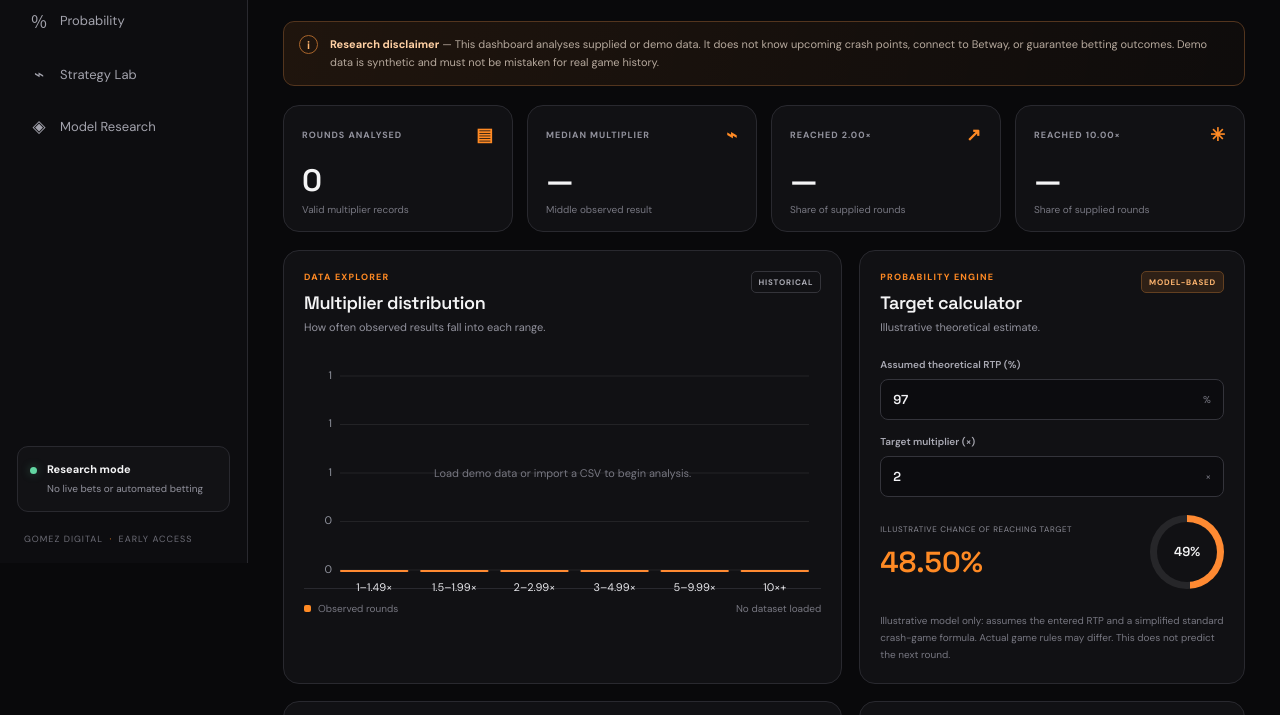
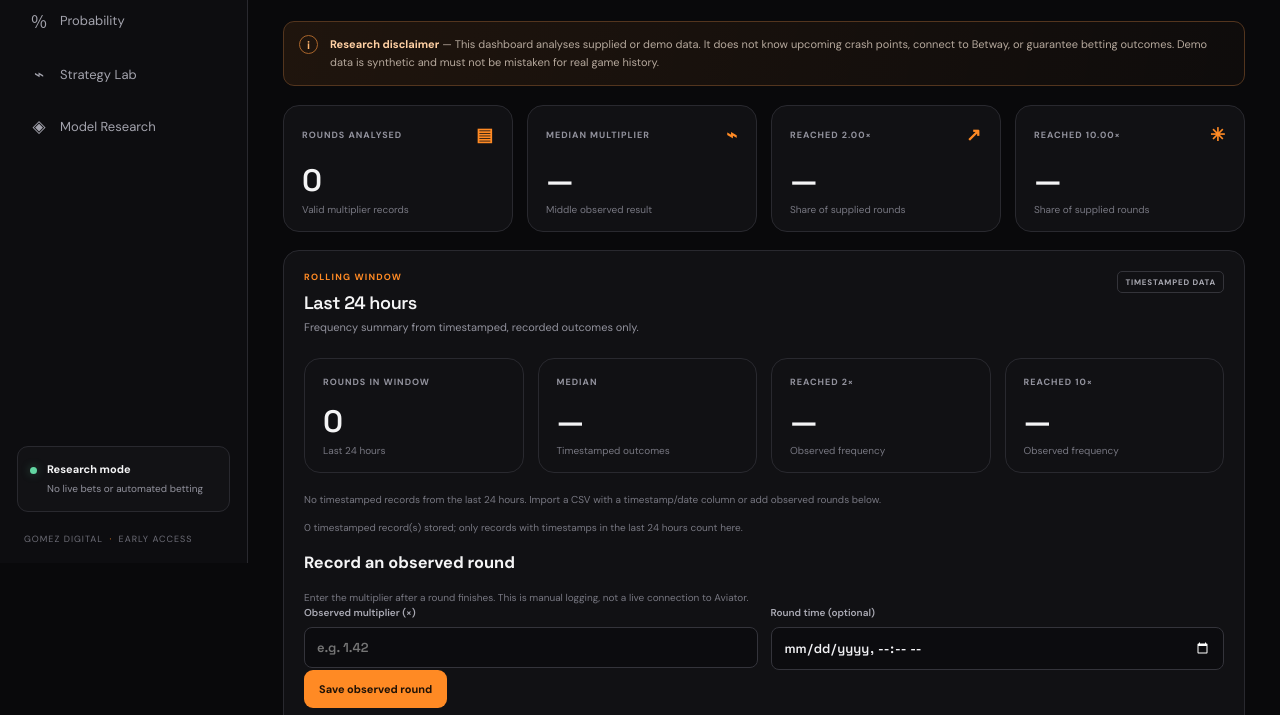
Before and after one commit to gomezdigital/Gomez-Aviator-Intelligence, a plain HTML site: page index.html in a window 1280 px wide. Shown: the part 237-952 px from the top of the page. Drawn offline with Linux system fonts and the light colour scheme.

Commit message:
Add rolling 24-hour history and manual outcome logging

```diff
--- a/index.html
+++ b/index.html
@@ -66,6 +66,28 @@
         <article class="metric-card"><div class="metric-top"><span>REACHED 10.00×</span><span class="metric-symbol">✳</span></div><div class="metric-value" id="metric-ten">—</div><div class="metric-foot">Share of supplied rounds</div></article>
       </section>
 
+      <section class="panel rolling24-panel" id="rolling24-panel" aria-labelledby="rolling24-title">
+        <div class="panel-heading"><div><div class="section-kicker">ROLLING WINDOW</div><h2 id="rolling24-title">Last 24 hours</h2><p>Frequency summary from timestamped, recorded outcomes only.</p></div><span class="panel-tag">TIMESTAMPED DATA</span></div>
+        <div class="metrics-grid rolling-metrics">
+          <article class="metric-card"><div class="metric-top"><span>ROUNDS IN WINDOW</span></div><div class="metric-value" id="rolling24-count">0</div><div class="metric-foot">Last 24 hours</div></article>
+          <article class="metric-card"><div class="metric-top"><span>MEDIAN</span></div><div class="metric-value" id="rolling24-median">—</div><div class="metric-foot">Timestamped outcomes</div></article>
+          <article class="metric-card"><div class="metric-top"><span>REACHED 2×</span></div><div class="metric-value" id="rolling24-two">—</div><div class="metric-foot">Observed frequency</div></article>
+          <article class="metric-card"><div class="metric-top"><span>REACHED 10×</span></div><div class="metric-value" id="rolling24-ten">—</div><div class="metric-foot">Observed frequency</div></article>
+        </div>
+        <p class="small-note" id="rolling24-window">No timestamped records from the last 24 hours.</p>
+        <p class="small-note" id="rolling24-coverage">Only timestamped records are included in this window.</p>
+        <div class="manual-entry">
+          <h3>Record an observed round</h3>
+          <p class="small-note">Enter the multiplier after a round finishes. This is manual logging, not a live connection to Aviator.</p>
+          <div class="control-row">
+            <div class="control-field"><label class="field-label" for="manual-multiplier">Observed multiplier (×)</label><div class="input-row"><input id="manual-multiplier" type="number" min="1" max="100000000" step="0.01" placeholder="e.g. 1.42"></div></div>
+            <div class="control-field"><label class="field-label" for="manual-timestamp">Round time (optional)</label><div class="input-row"><input id="manual-timestamp" type="datetime-local" aria-label="Observed round date and time"></div></div>
+          </div>
+          <button class="button button-primary" id="add-manual-record" type="button">Save observed round</button>
+          <p class="small-note" id="manual-status" aria-live="polite">Records are saved in this browser. Use CSV import for larger histories.</p>
+        </div>
+      </section>
+
       <section class="content-grid">
         <article class="panel chart-panel" id="data-lab">
           <div class="panel-heading"><div><div class="section-kicker">DATA EXPLORER</div><h2>Multiplier distribution</h2><p>How often observed results fall into each range.</p></div><span class="panel-tag">HISTORICAL</span></div>
```
